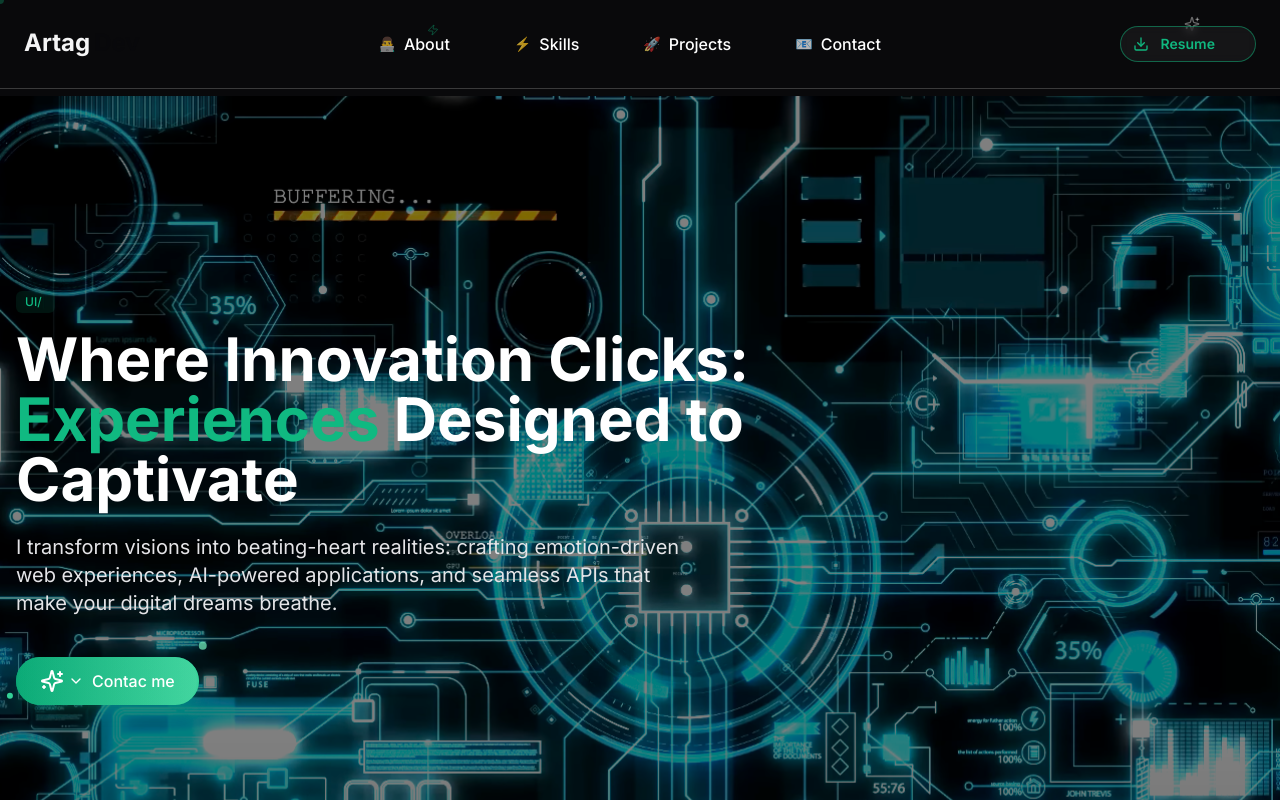
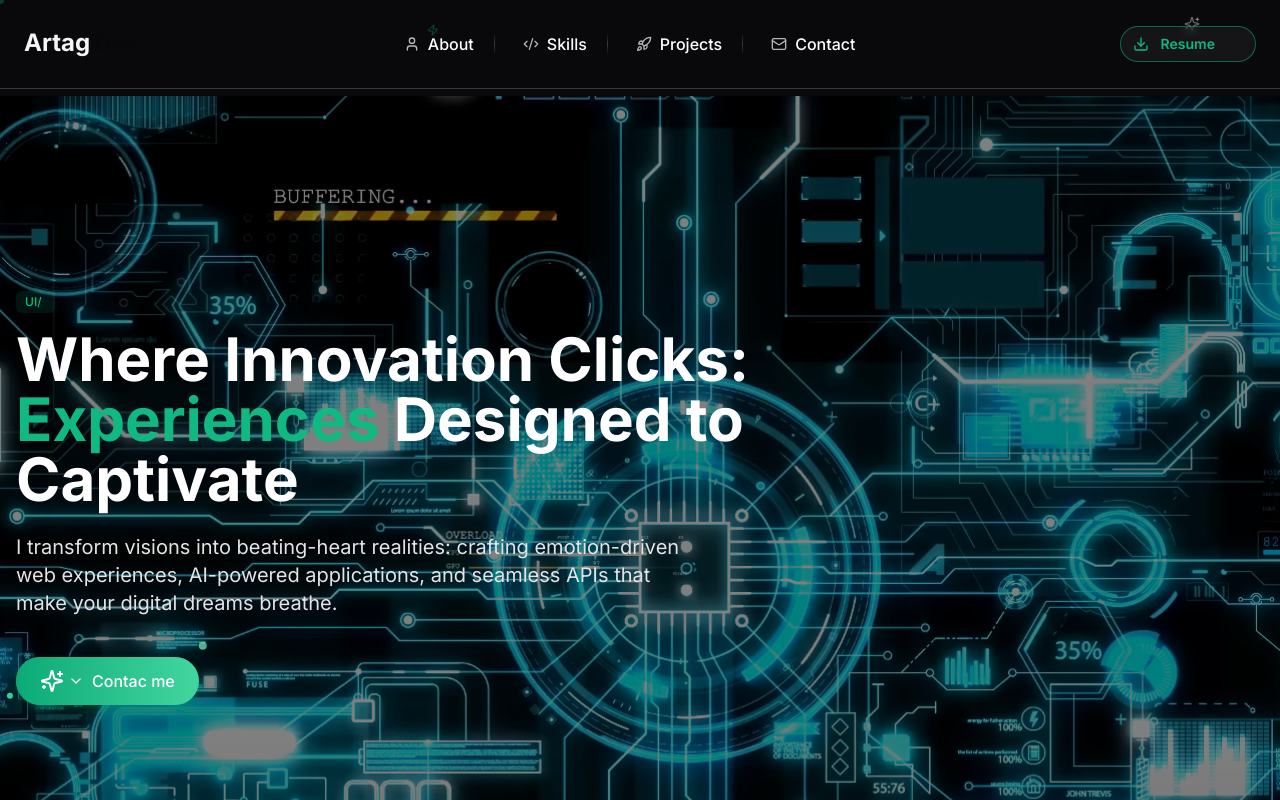
Before and after one commit to Artag-Chris/web-de-servicios, a Next.js app: page / in a window 1280 px wide. Shown: the top 800 px of the page. Built offline with nearby package versions, Linux system fonts and the light colour scheme.

Commit message:
act nueva header mas profesional

```diff
--- a/src/components/page_components/Headermain.tsx
+++ b/src/components/page_components/Headermain.tsx
@@ -1,10 +1,16 @@
 "use client"
 
 import Link from "next/link"
-import { useState, useEffect } from "react"
-import { Button } from "../ui/button"
-import { Download, Menu, X, Sparkles, Zap } from "lucide-react"
+import { useState, useEffect, useRef } from "react"
+import { Button } from "@/components/ui/button"
+import { Download, Menu, X, Sparkles, Zap, User, Code2, Rocket, Mail } from "lucide-react"
 import { handleResumeDownload } from "@/functions/handleResumenDownload"
+import { gsap } from "gsap"
+import { ScrollTrigger } from "gsap/ScrollTrigger"
+
+if (typeof window !== "undefined") {
+  gsap.registerPlugin(ScrollTrigger)
+}
 
 function HeaderMain() {
   const [isScrolled, setIsScrolled] = useState(false)
@@ -12,14 +18,43 @@ function HeaderMain() {
   const [mousePosition, setMousePosition] = useState({ x: 0, y: 0 })
   const [windowDimensions, setWindowDimensions] = useState({ width: 1920, height: 1080 })
 
+  const headerRef = useRef<HTMLElement>(null)
+  const bottomNavRef = useRef<HTMLDivElement>(null)
+
   useEffect(() => {
     if (typeof window !== "undefined") {
       setWindowDimensions({ width: window.innerWidth, height: window.innerHeight })
     }
 
+    let lastScrollY = 0
     const handleScroll = () => {
       const scrollPosition = window.scrollY
-      setIsScrolled(scrollPosition > 100)
+      const shouldBeScrolled = scrollPosition > 100
+
+      if (shouldBeScrolled !== isScrolled) {
+        setIsScrolled(shouldBeScrolled)
+
+        // Animación suave con GSAP
+        if (headerRef.current) {
+          gsap.to(headerRef.current, {
+            y: shouldBeScrolled ? -100 : 0,
+            opacity: shouldBeScrolled ? 0 : 1,
+            duration: 0.6,
+            ease: "power3.out",
+          })
+        }
+
+        if (bottomNavRef.current) {
+          gsap.to(bottomNavRef.current, {
+            y: shouldBeScrolled ? 0 : 100,
+            opacity: shouldBeScrolled ? 1 : 0,
+            duration: 0.6,
+            ease: "power3.out",
+          })
+        }
+      }
+
+      lastScrollY = scrollPosition
     }
 
     const handleMouseMove = (e: MouseEvent) => {
@@ -38,18 +73,19 @@ function HeaderMain() {
       window.removeEventListener("mousemove", handleMouseMove)
       window.removeEventListener("resize", handleResize)
     }
-  }, [])
+  }, [isScrolled])
 
   const navLinks = [
-    { href: "#about", label: "About", icon: "👨‍💻" },
-    { href: "#skills", label: "Skills", icon: "⚡" },
-    { href: "#projects", label: "Projects", icon: "🚀" },
-    { href: "#contact", label: "Contact", icon: "📧" },
+    { href: "#about", label: "About", icon: User },
+    { href: "#skills", label: "Skills", icon: Code2 },
+    { href: "#projects", label: "Projects", icon: Rocket },
+    { href: "#contact", label: "Contact", icon: Mail },
   ]
 
   return (
     <>
       <header
+        ref={headerRef}
         className={`fixed top-0 left-0 right-0 z-50 transition-all duration-700 ease-out ${
           isScrolled ? "transform -translate-y-full opacity-0" : "transform translate-y-0 opacity-100"
         }`}
@@ -91,22 +127,27 @@ function HeaderMain() {
                 <div className="w-0 h-0.5 bg-gradient-to-r from-primary to-accent transition-all duration-500 group-hover:w-full"></div>
               </div>
 
-              <div className="hidden md:flex items-center gap-8">
-                {navLinks.map((link, index) => (
+              <div className="hidden md:flex items-center gap-2">
+                {navLinks.map((link, index) => {
+                  const IconComponent = link.icon
+                  return (
+                    <div key={link.href} className="flex items-center">
                       <Link
-                    key={link.href}
                         href={link.href}
                         className="text-white group relative flex items-center gap-2 text-white hover:text-primary transition-all duration-500 hover:scale-110 py-2 px-4 rounded-full hover:bg-white/10 dark:hover:bg-black/20"
                         style={{ animationDelay: `${index * 0.1}s` }}
                       >
-                    <span className="text-sm opacity-70 group-hover:opacity-100 transition-opacity duration-300">
-                      {link.icon}
-                    </span>
+                        <IconComponent className="w-4 h-4 opacity-70 group-hover:opacity-100 transition-all duration-300 group-hover:rotate-12" />
                         <span className="font-medium">{link.label}</span>
                         <span className="absolute -bottom-1 left-1/2 w-0 h-0.5 bg-gradient-to-r from-primary to-accent transition-all duration-500 group-hover:w-full group-hover:left-0 rounded-full"></span>
                         <div className="absolute inset-0 rounded-full bg-gradient-to-r from-primary/10 to-accent/10 opacity-0 group-hover:opacity-100 transition-all duration-300 blur-sm"></div>
                       </Link>
-                ))}
+                      {index < navLinks.length - 1 && (
+                        <div className="h-6 w-px bg-gradient-to-b from-transparent via-white/20 to-transparent mx-1"></div>
+                      )}
+                    </div>
+                  )
+                })}
               </div>
 
               <Button
@@ -146,7 +187,9 @@ function HeaderMain() {
         >
           <div className="p-8 pt-24">
             <div className="flex flex-col gap-6">
-              {navLinks.map((link, index) => (
+              {navLinks.map((link, index) => {
+                const IconComponent = link.icon
+                return (
                   <Link
                     key={link.href}
                     href={link.href}
@@ -154,10 +197,11 @@ function HeaderMain() {
                     onClick={() => setIsMobileMenuOpen(false)}
                     style={{ animationDelay: `${index * 0.1}s` }}
                   >
-                  <span className="text-base group-hover:scale-110 transition-transform duration-300">{link.icon}</span>
+                    <IconComponent className="w-5 h-5 group-hover:scale-110 transition-transform duration-300 group-hover:rotate-12" />
                     <span className="font-medium">{link.label}</span>
                   </Link>
-              ))}
+                )
+              })}
               <Button
                 variant="outline"
                 className="flex items-center gap-3 border-primary/50 text-primary hover:bg-primary/10 hover:border-primary transition-all duration-300 mt-6 bg-transparent rounded-xl py-3 group"
@@ -175,6 +219,7 @@ function HeaderMain() {
       </div>
 
       <div
+        ref={bottomNavRef}
         className={`fixed bottom-0 left-0 right-0 z-50 transition-all duration-700 ease-out ${
           isScrolled ? "transform translate-y-0 opacity-100" : "transform translate-y-full opacity-0"
         }`}
@@ -192,29 +237,40 @@ function HeaderMain() {
                 </span>
               </div>
 
-              <div className="hidden md:flex items-center gap-8">
-                {navLinks.map((link) => (
+              <div className="hidden md:flex items-center gap-2">
+                {navLinks.map((link, index) => (
+                  <div key={link.href} className="flex items-center">
                     <Link
-                    key={link.href}
                       href={link.href}
                       className="text-white hover:text-primary transition-all duration-300 text-sm hover:scale-105 py-2 px-3 rounded-full hover:bg-white/10 dark:hover:bg-black/20 font-medium"
                     >
                       {link.label}
                     </Link>
+                    {index < navLinks.length - 1 && (
+                      <div className="h-4 w-px bg-gradient-to-b from-transparent via-white/20 to-transparent mx-1"></div>
+                    )}
+                  </div>
                 ))}
               </div>
 
-              <div className="flex md:hidden items-center gap-6">
-                {navLinks.map((link) => (
+              <div className="flex md:hidden items-center gap-4">
+                {navLinks.map((link, index) => {
+                  const IconComponent = link.icon
+                  return (
+                    <div key={link.href} className="flex items-center">
                       <Link
-                    key={link.href}
                         href={link.href}
                         className="text-white hover:text-primary transition-all duration-300 text-xs hover:scale-110 flex flex-col items-center gap-1"
                       >
-                    <span className="text-sm">{link.icon}</span>
+                        <IconComponent className="w-4 h-4" />
                         <span className="font-medium">{link.label}</span>
                       </Link>
-                ))}
+                      {index < navLinks.length - 1 && (
+                        <div className="h-8 w-px bg-gradient-to-b from-transparent via-white/20 to-transparent mx-2"></div>
+                      )}
+                    </div>
+                  )
+                })}
               </div>
 
               <Button
```
Lines whose indentation alone changed are shown as unchanged.
